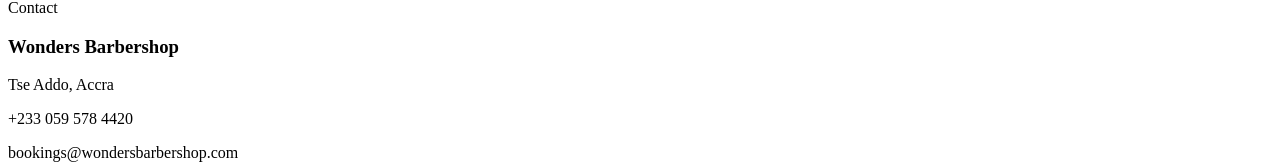
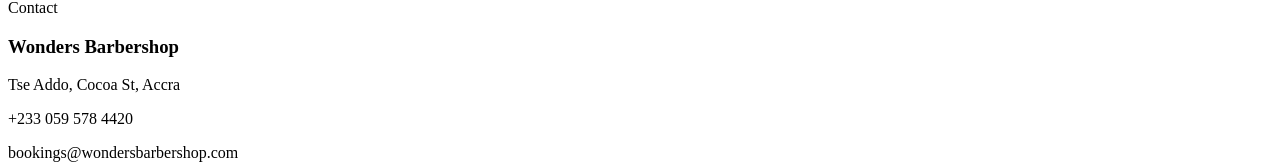
Before and after one commit to leosinghh/wonders-barbershop, a React (Vite) app in the folder client/: page / in a window 1280 px wide. Shown: the part 730-896 px from the top of the page. Built offline with nearby package versions, Linux system fonts and the light colour scheme; no server answers; the HTML template or start-up script is replaced by a standard one.

Commit message:
Update App.jsx

```diff
--- a/client/src/App.jsx
+++ b/client/src/App.jsx
@@ -91,7 +91,7 @@
         <div className="info-card" id="contact">
           <p className="eyebrow">Contact</p>
           <h3>Wonders Barbershop</h3>
-          <p>Tse Addo, Accra</p>
+          <p>Tse Addo, Cocoa St, Accra</p>
           <p>+233 059 578 4420</p>
           <p>bookings@wondersbarbershop.com</p>
         </div>
```
